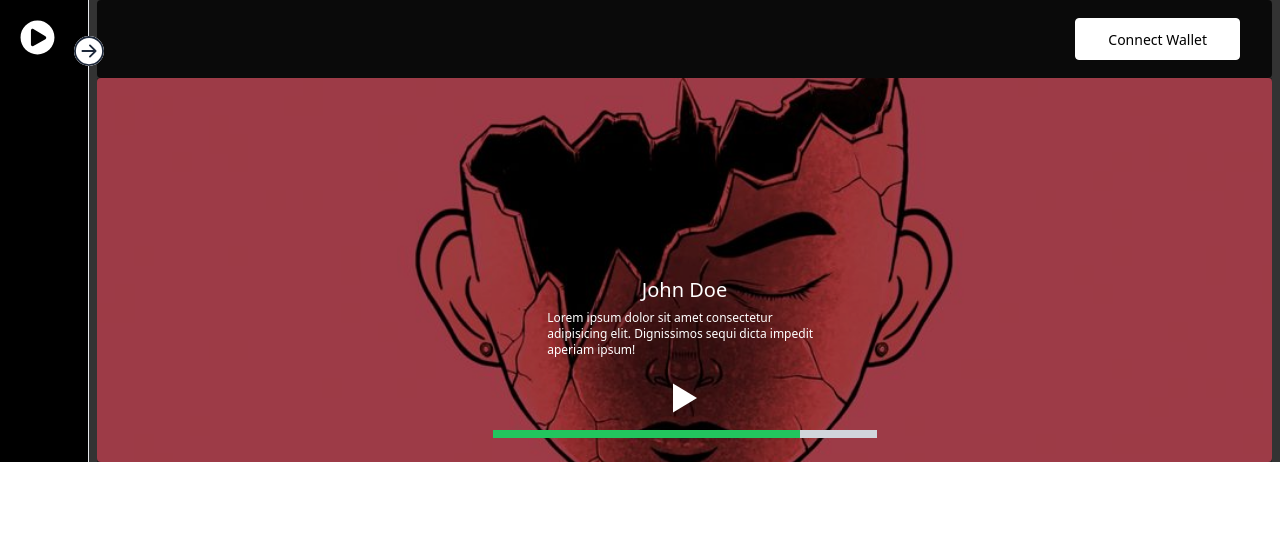
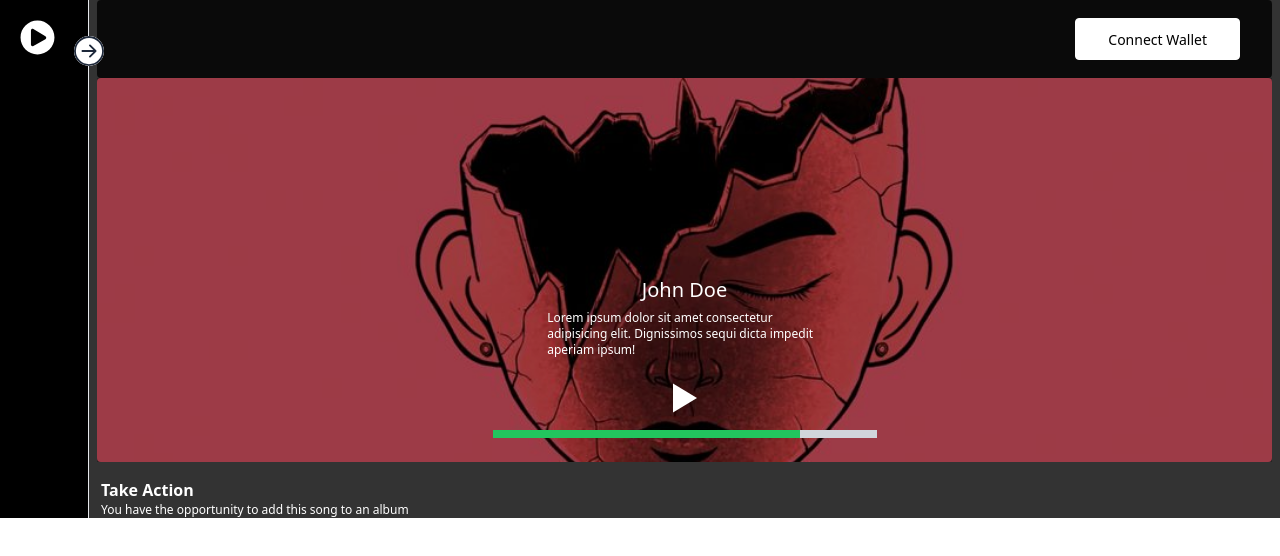
Before and after one commit to kwakyebrilliant/deyplay, a React (Create React App) app: page /dashmusicsingle in a window 1280 px wide. Shown: the top 556 px of the page. Built offline with nearby package versions, Linux system fonts and the light colour scheme.

Commit message:
dashmusicsingle updates

```diff
--- a/src/dashboard/Pages/DashMusicSingle.js
+++ b/src/dashboard/Pages/DashMusicSingle.js
@@ -50,6 +50,20 @@ function DashMusicSingle() {
                     </div>
 
 
+                    <div className='flex mx-3 pt-4'>
+                      <h2 className='text-white font-bold'>
+                        Take Action
+                      </h2>
+
+                    </div>
+
+                    <div className='flex mx-3'>
+                        <p class="text-xs text-white">
+                        You have the opportunity to add this song to an album
+                        </p>
+                    </div>
+
+
 
                 </div>
 
```
